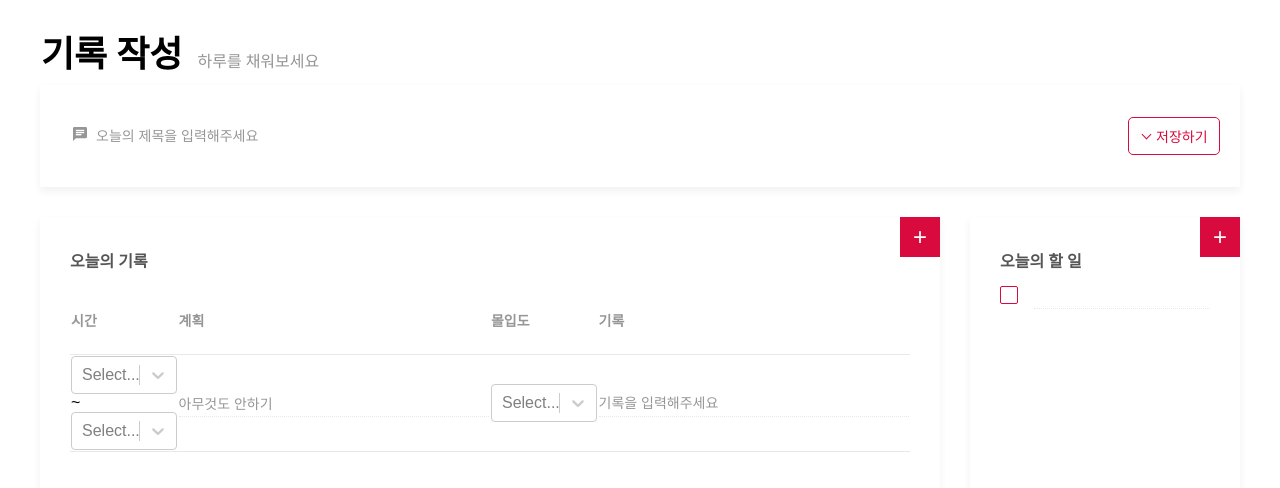
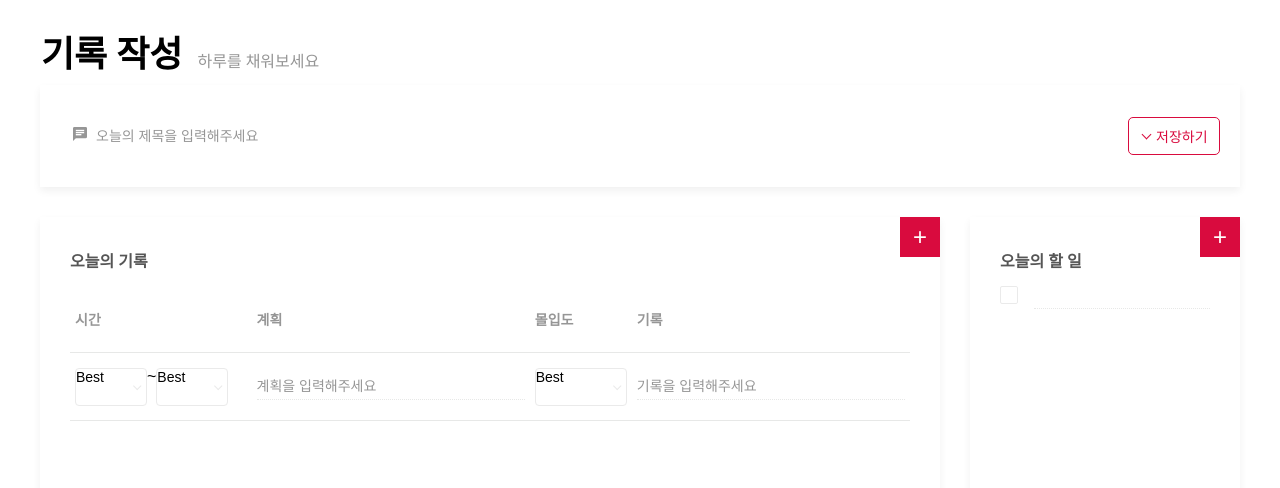
Before and after one commit to depromeet/fillday-front, a React (Create React App) app: page / in a window 1280 px wide. Shown: the top 488 px of the page. Built offline with nearby package versions, Linux system fonts and the light colour scheme; the HTML template or start-up script is replaced by a standard one.

Commit message:
[기록 작성] CSS api 연결 부분 작성 필요

```diff
--- /dev/null
+++ b/src/components/record/CustomSelect.js
@@ -0,0 +1,72 @@
+import * as React from 'react';
+import "./custom-select.css"
+import styled from 'styled-components';
+
+const CustomOption = ({ value, name, onChanged }) => {
+    const handleClick = (e) =>{
+        const value1 = e.currentTarget.getAttribute('value');
+        const name1 = e.currentTarget.innerText;
+        e.currentTarget.parentNode.parentNode.classList.toggle('active');
+        onChanged({
+            name: name1,
+            value: value1
+        })
+    }
+    return (
+        <div value={value} className="option" onClick={handleClick}>{name}</div>
+    );
+};
+
+
+class CustomSelect extends React.Component {
+    state = {
+        optionList: [],
+        value:null,
+        name: '',
+    }
+    handleChanged = (data) => {
+        this.setState({
+            value : data.value,
+            name: data.name
+        })
+    }
+    active(e) {
+        const isActive = e.currentTarget.parentNode.classList.toggle('active');
+    }
+    render() {
+        const { optionList, mini } = this.props;
+        const list = optionList.map(
+            (option) => <CustomOption
+                onChanged={this.handleChanged}
+                key={option.value}
+                value={option.value}
+                name={option.name} />)
+
+        let containerClassName = "select-container";
+        if(mini) {
+            containerClassName = containerClassName.concat(' ', "mini");
+        }
+
+        let { name , value } = this.state;
+        if(!(name.length > 0) || !value) {
+           name = optionList[0].name;
+           value = optionList[0].value;
+        }
+
+        return (
+            <div className={containerClassName}>
+                <div
+                    onClick={this.active}
+                    className="record-costom-select"
+                    value={value}>
+                    {name}
+                </div>
+                <div className="record-option-list">
+                    {list}
+                </div>
+            </div>
+        );
+    }
+}
+
+export default CustomSelect;
--- a/src/components/record/HourlyRecordTableRow.js
+++ b/src/components/record/HourlyRecordTableRow.js
@@ -2,11 +2,12 @@ import * as React from 'react';
 import Select from "react-select";
 import styled from 'styled-components';
 import { Input } from './RecordStyle';
+import CustomSelect from './CustomSelect';
 
 const options = [
-    { value: 0, label: 'Best', name: 'immersion'},
-    { value: 1, label: 'Soso', name: 'immersion'},
-    { value: 2, label: 'Bad', name: 'immersion'}
+    { value: 0, name: 'Best', className: 'custom-class' },
+    { value: 1, name: 'Soso', className: 'custom-class' },
+    { value: 2, name: 'Bad', className: 'custom-class' }
 ];
 
 class HourlyRecordTableRow extends React.Component {
@@ -27,7 +28,7 @@ class HourlyRecordTableRow extends React.Component {
         console.log(selectedOption)
         this.setState({ selectedOption });
         this.setState({
-            [selectedOption.name]:selectedOption.value
+            [selectedOption.name]: selectedOption.value
         })
     }
     changeEdit = (e) => {
@@ -35,13 +36,26 @@ class HourlyRecordTableRow extends React.Component {
         e.target.value = this.state[e.target.name];
     }
     render() {
-        const {plan, memo} = this.props.rowData;
+        const { plan, memo } = this.props.rowData;
         return (
             <tr>
                 <td>
-                    <Select onChange={this.handleChange}>00:00</Select>
+                <CustomSelect
+                        name="immersrion"
+                        value=""
+                        onChange={this.handleChange}
+                        optionList={options}
+                        mini
+                    />
                     ~
-                    <Select onChange={this.handleChange}>00:00</Select>
+                    <CustomSelect
+                        name="immersrion"
+                        value=""
+                        onChange={this.handleChange}
+                        optionList={options}
+                        mini
+                    />
+
                 </td>
                 <td>
                     <Input
@@ -49,23 +63,24 @@ class HourlyRecordTableRow extends React.Component {
                         placeholder="계획을 입력해주세요"
                         border="border"
                         name="plan"
-                        value={plan}
+                        value={this.state.plan}
                         onChange={this.handleChange}
                         onClick={this.changeEdit}>
                     </Input>
                 </td>
                 <td>
+                    <CustomSelect
+                        name="immersrion"
+                        value=""
+                        onChange={this.handleChange}
+                        optionList={options}
+                    />
                     {/* <Select
                         onChange={this.handleChange}
                         value={immersrion}>
                         options={immersrionOptions}
                         ></Select> */}
-                    <Select
-                        name="selectedOption"
-                        value={this.state.selectedOption}
-                        onChange={this.handleSelectChange}
-                        options={options}
-                    />
+
                 </td>
                 <td>
                     <Input
--- a/src/components/record/TodoForm.js
+++ b/src/components/record/TodoForm.js
@@ -7,14 +7,11 @@ import styled from 'styled-components';
 const TodoFormComponent = styled.div`
     display: flex;
     padding: 10px 0;
-    &:first-child {
-        margin-top:10px;
-    }
 `
 const CheckBox = ({name}) => (
     <div className="checkbox">
     <input type="checkbox" id={name} name={name} />
-    <label for={name}></label>
+    <label htmlFor={name}></label>
     </div>
 )
 
@@ -30,7 +27,7 @@ class TodoForm extends Component {
         })
     }
     render() {
-        console.log(this.props)
+        console.log('this.props.key', this.props)
         return (
             <TodoFormComponent>
                 <CheckBox name={this.props.data.id}/>
--- a/src/components/record/TodoList.js
+++ b/src/components/record/TodoList.js
@@ -5,27 +5,32 @@ import TodoForm from './TodoForm';
 class TodoList extends Component {
     id = 0;
     state = {
-        todoList:[{
-            id:0,
-            data:''
-        }]
+        todoList:[]
+    }
+    defaultProps = {
+        id: 0,
+        value:'',
+        done: false
     }
     addList = () => {
         const { todoList } = this.state;
         this.setState({
-            todoList: todoList.concat({ id: this.id++, ...this.state.rowData })
+            todoList: todoList.concat({ id: this.id++, ...this.state })
 
         })
     }
 
     render() {
         const {todoList} = this.state;
-        let list = todoList.map((data)=> (
+        let list;
+        if(todoList.length === 0) {
+            this.setState({
+                todoList: todoList.concat({ id: this.id++, ...this.defaultProps })
+            })
+        }
+        list = todoList.map((data)=> (
             <TodoForm key={data.id} data={data}/>
         ))
-        if(todoList.length === 0) {
-            list = <TodoForm/>
-        }
         return (
             <div>
                 <PlusButton onClicked={this.addList}/>
--- a/src/components/record/checkbox.css
+++ b/src/components/record/checkbox.css
@@ -12,7 +12,7 @@
     margin: 4px 1em 0px 0;
     width: 16px;
     border-radius: 2px;
-    border: solid 1px #d90b3e;
+    border: solid 1px #eaeaea;
 }
 
 .checkbox input {
@@ -24,18 +24,20 @@
 }
 .checkbox label:after {
     -ms-transform: scaleX(-1) rotate(135deg);
+    -webkit-transform: scaleX(-1) rotate(135deg);
     transform: scaleX(-1) rotate(135deg);
     -ms-transform-origin: left top;
+    -webkit-transform-origin: left top;
     transform-origin: left top;
-    border-right: 1px solid rgba(0, 0, 0, 0.00);
-    border-top: 1px solid rgba(0, 0, 0, 0.00);
+    border-right: 2px solid rgba(0, 0, 0, 0.00);
+    border-top: 2px solid rgba(0, 0, 0, 0.00);
     content: '';
     display: block;
-    height: 9px;
+    height: 8px;
     left: 3px;
     position: absolute;
     top: 8px;
-    width: 4px;
+    width: 3px;
 }
 .checkbox input:checked + label:after, .checkbox-alt input:checked + label:after {
     -webkit-animation: check 0.8s;
--- /dev/null
+++ b/src/components/record/custom-select.css
@@ -0,0 +1,68 @@
+
+.select-container.active .record-option-list {
+    visibility: visible;
+}
+
+.select-container{
+    display: inline-block;
+    position: relative;
+    font-size: 14px;
+}
+.record-costom-select {
+    height: 38px;
+    width: 92px;
+    border-radius: 4px;
+    border: solid 1px #eaeaea;
+    position: relative;
+    box-sizing: border-box;
+}
+
+.mini .record-option-list,
+.mini .record-costom-select  {
+    width: 72px;
+}
+
+.record-option-list {
+    visibility: hidden;
+    width: -webkit-fill-available;
+    z-index: 999;
+    position: absolute;
+    background: #fff;
+    border: 1px solid #d90b3e;
+    box-sizing: border-box;
+    top: 35px;
+    border-top: 1px solid #eaeaea;
+}
+.record-option-list .option {
+    padding: 2px 22px;
+}
+.record-option-list .option:hover{
+    background: #d90b3e;
+    color: #fff;
+}
+.select-container.active .record-costom-select {
+    border: solid 1px #d90b3e
+}
+
+.record-costom-select:before {
+    -ms-transform: scaleX(-1) rotate(135deg);
+    -webkit-transform: scaleX(-1) rotate(135deg);
+    transform: scaleX(-1) rotate(135deg);
+    -ms-transform-origin: left top;
+    -webkit-transform-origin: left top;
+    transform-origin: left top;
+    border-right: 1px solid #eaeaea;
+    border-top: 1px solid #eaeaea;
+    content: '';
+    display: block;
+    height: 5px;
+    right: 7px;
+    position: absolute;
+    top: 17px;
+    width: 5px;
+}
+
+.select-container.active .record-costom-select:before {
+    border-right: 1px solid #d90b3e;
+    border-top: 1px solid #d90b3e;
+}
--- a/src/components/record/hourly_record_table.css
+++ b/src/components/record/hourly_record_table.css
@@ -13,4 +13,14 @@
 .hourly-reocrd-table td {
     border-bottom: 1px solid #e7e8e7;
     height: 67px;
+    padding: 0px 5px;
+    box-sizing: content-box;
 }
+
+.hourly-reocrd-table th:nth-child(1) {
+    width: 173px;
+}
+.hourly-reocrd-table th:nth-child(2),
+.hourly-reocrd-table th:nth-child(4) {
+    width: 272px;
+}
```
